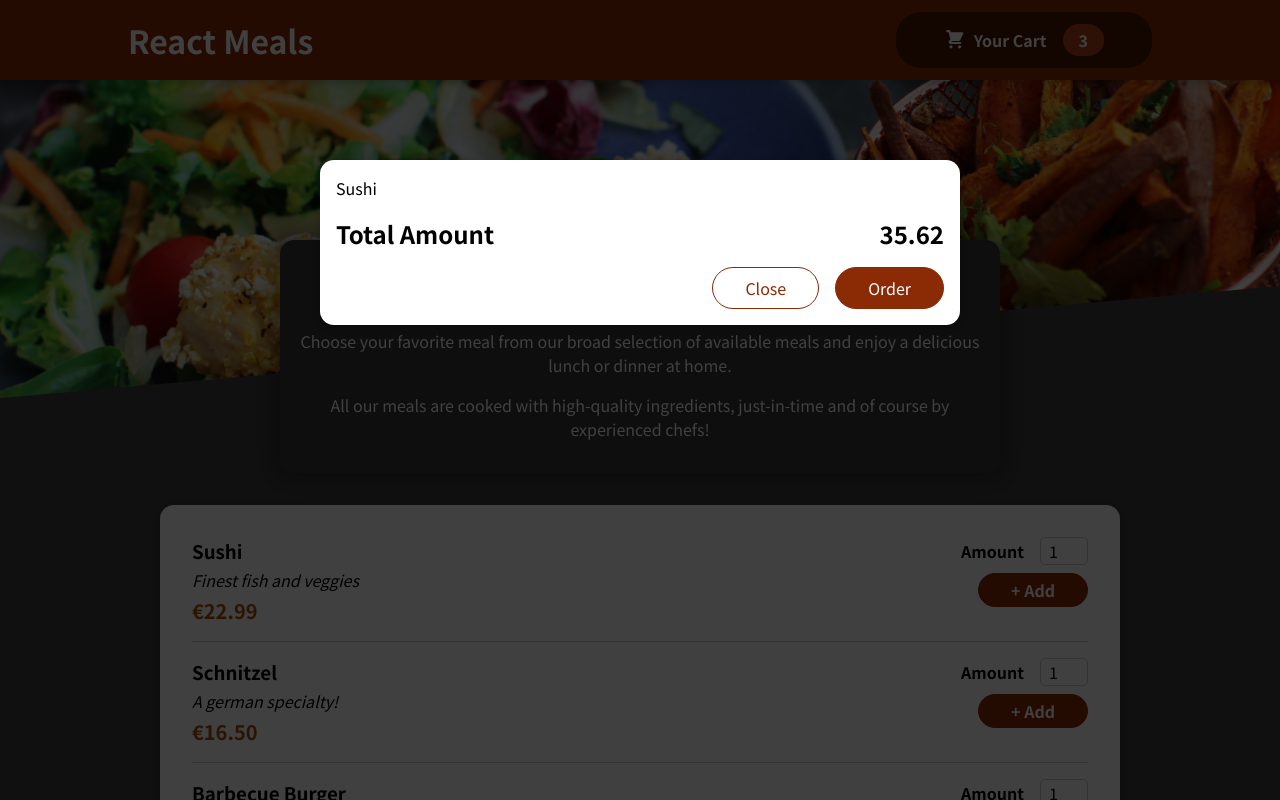
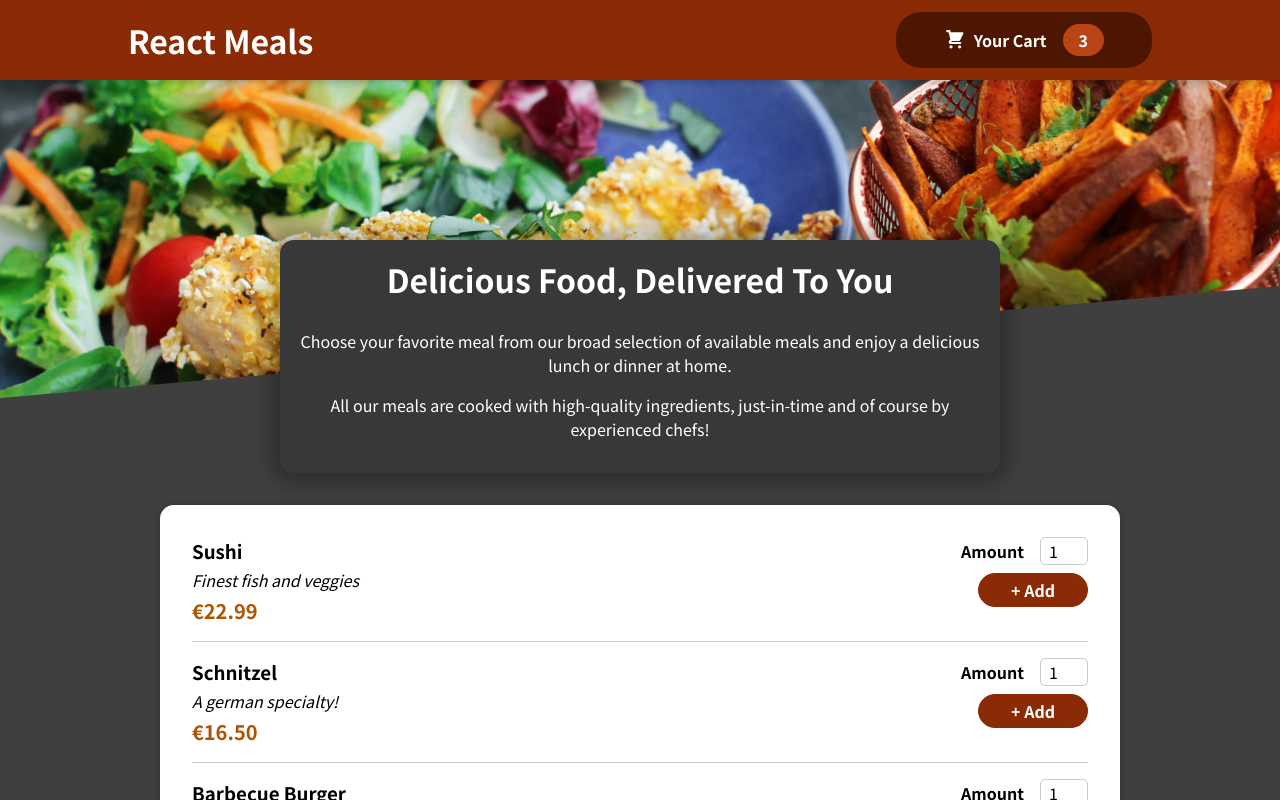
Before and after one commit to yoonsery/Udemy_react, a React (Create React App) app in the folder react_meals/: page / in a window 1280 px wide. Shown: the top 800 px of the page. Built offline with nearby package versions, Linux system fonts and the light colour scheme.

Commit message:
feat: Add useState to adapt close button

```diff
--- a/react_meals/src/App.js
+++ b/react_meals/src/App.js
@@ -1,12 +1,23 @@
+import { useState } from 'react';
 import Cart from './components/Cart/Cart';
 import Header from './components/Layout/Header';
 import Meals from './components/Meals/Meals';
 
 function App() {
+  const [cartIsShown, setCartIsShown] = useState(false);
+
+  function showCartHandler() {
+    setCartIsShown(true);
+  }
+
+  function hideCartHandler() {
+    setCartIsShown(false);
+  }
+
   return (
     <>
-      <Cart />
-      <Header />
+      {cartIsShown && <Cart onClose={hideCartHandler} />}
+      <Header onShowCart={showCartHandler} />
       <main>
         <Meals />
       </main>
--- a/react_meals/src/components/Cart/Cart.jsx
+++ b/react_meals/src/components/Cart/Cart.jsx
@@ -6,19 +6,21 @@ function Cart(props) {
   const cartItems = (
     <ul className={styles['cart-items']}>
       {[{ id: 'c1', name: 'Sushi', amount: 2, price: 12.99 }].map((item) => (
-        <li>{item.name}</li>
+        <li key={item.id}>{item.name}</li>
       ))}
     </ul>
   );
   return (
-    <Modal>
+    <Modal onClose={props.onClose}>
       {cartItems}
       <div className={styles.total}>
         <span>Total Amount</span>
         <span>35.62</span>
       </div>
       <div className={styles.actions}>
-        <button className={styles['button--alt']}>Close</button>
+        <button className={styles['button--alt']} onClick={props.onClose}>
+          Close
+        </button>
         <button className={styles.button}>Order</button>
       </div>
     </Modal>
--- a/react_meals/src/components/Layout/Header.jsx
+++ b/react_meals/src/components/Layout/Header.jsx
@@ -3,12 +3,12 @@ import mealsImage from '../../assets/sara-dubler_unsplash.jpg';
 import styles from './Header.module.css';
 import HeaderCartButton from './HeaderCartButton';
 
-function Header() {
+function Header(props) {
   return (
     <>
       <header className={styles.header}>
         <h1>React Meals</h1>
-        <HeaderCartButton />
+        <HeaderCartButton onClick={props.onShowCart} />
       </header>
       <div className={styles['main-image']}>
         <img src={mealsImage} alt="vegetables and breaded dishes" />
--- a/react_meals/src/components/Layout/HeaderCartButton.jsx
+++ b/react_meals/src/components/Layout/HeaderCartButton.jsx
@@ -4,7 +4,7 @@ import styles from './HeaderCartButton.module.css';
 
 function HeaderCartButton(props) {
   return (
-    <button className={styles.button}>
+    <button className={styles.button} onClick={props.onClick}>
       <span className={styles.icon}>
         <CartIcon />{' '}
       </span>
--- a/react_meals/src/components/UI/Modal.jsx
+++ b/react_meals/src/components/UI/Modal.jsx
@@ -3,7 +3,7 @@ import ReactDOM from 'react-dom';
 import styles from './Modal.module.css';
 
 const Backdrop = (props) => {
-  return <div className={styles.backdrop} />;
+  return <div className={styles.backdrop} onClick={props.onClose} />;
 };
 
 const ModalOverlay = (props) => {
@@ -19,7 +19,10 @@ const portalElement = document.getElementById('overlays');
 function Modal(props) {
   return (
     <>
-      {ReactDOM.createPortal(<Backdrop />, portalElement)}
+      {ReactDOM.createPortal(
+        <Backdrop onClose={props.onClose} />,
+        portalElement
+      )}
       {ReactDOM.createPortal(
         <ModalOverlay>{props.children}</ModalOverlay>,
         portalElement
```
